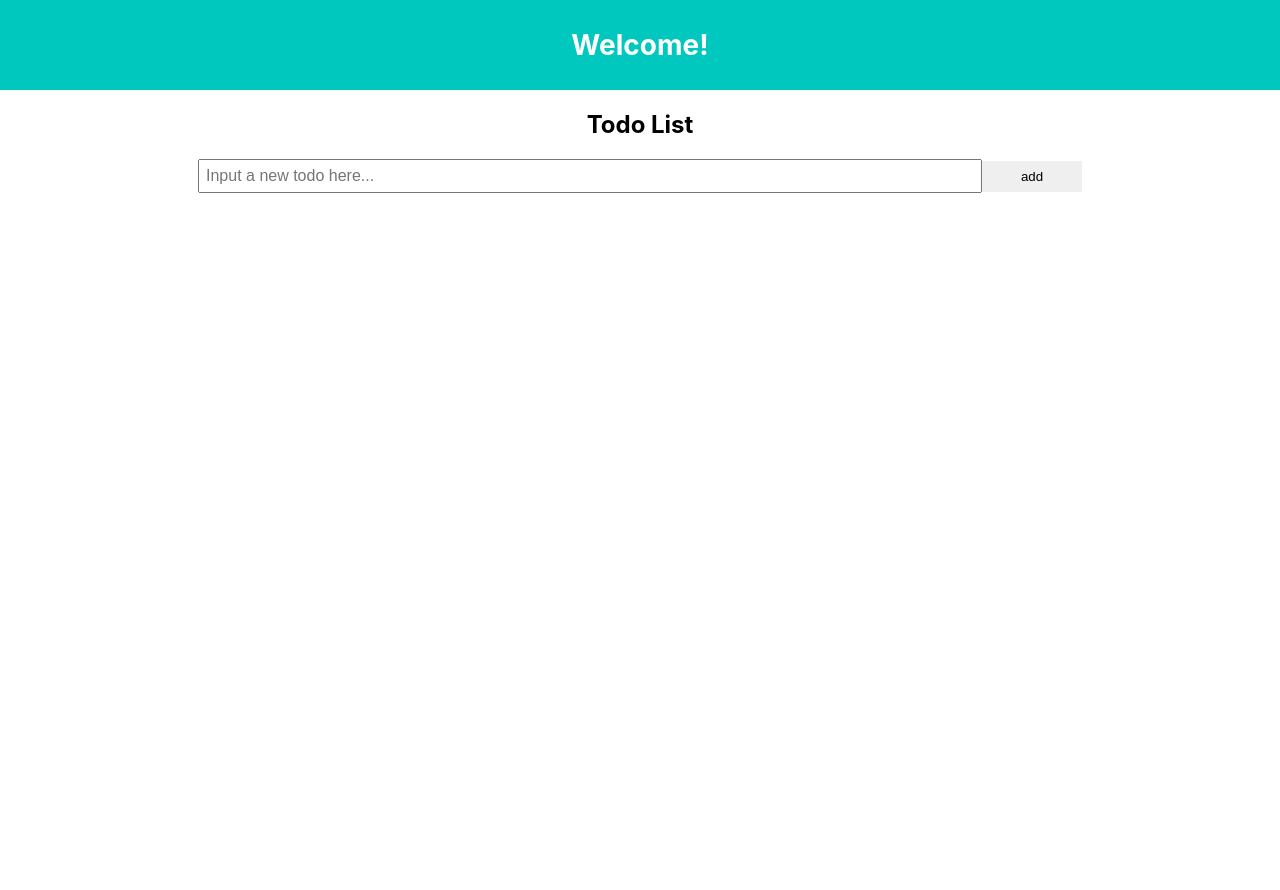
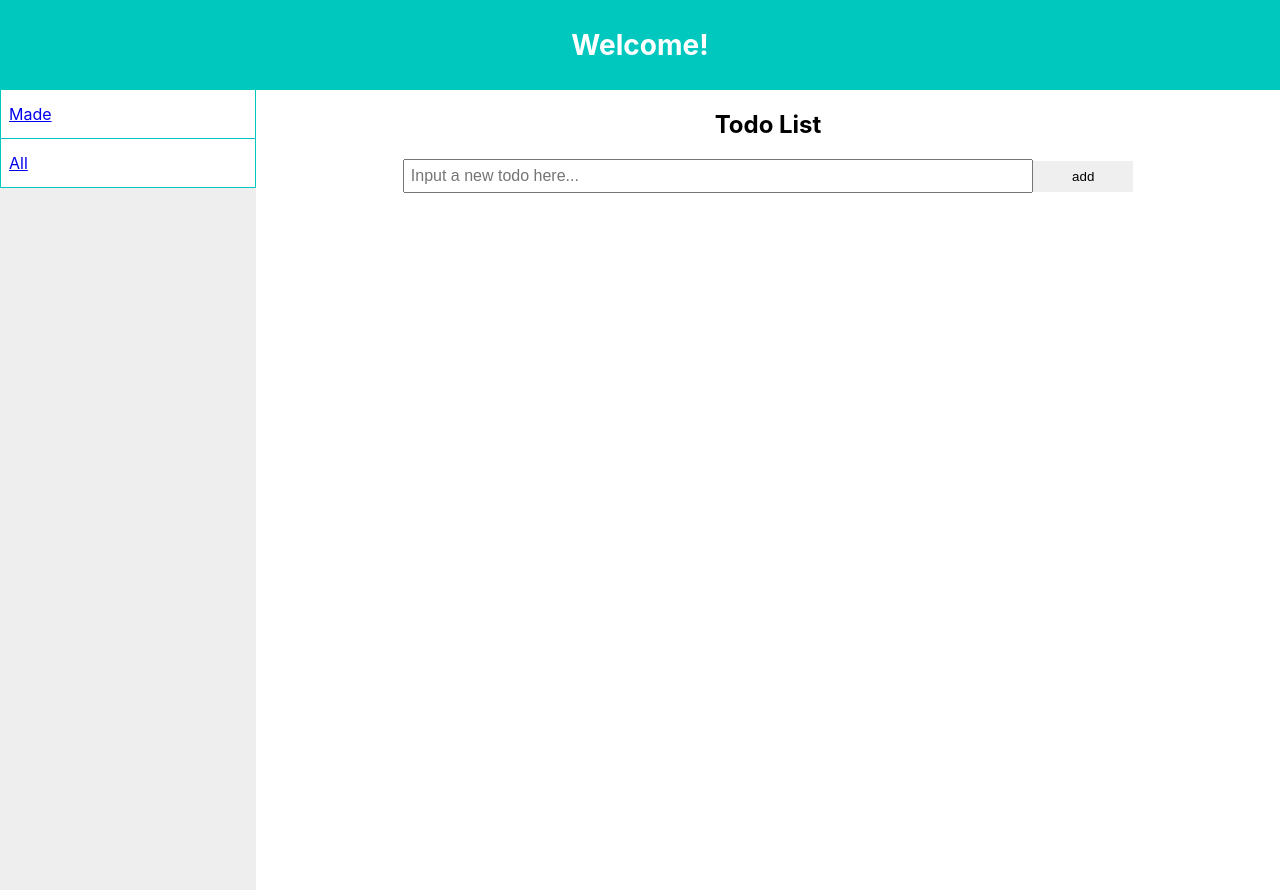
Before and after one commit to Huanxin1997/TodoList-React-Redux-2020-8-4, a React (Create React App) app: page /#/ in a window 1280 px wide. Before the commit the page ends 800 px from the top, so only its background shows below. Built offline with nearby package versions, Linux system fonts and the light colour scheme.

Commit message:
[TodoForm][Bruno/Hans] implement filter marked todoList

```diff
--- a/package.json
+++ b/package.json
@@ -9,6 +9,7 @@
     "react": "^16.13.1",
     "react-dom": "^16.13.1",
     "react-redux": "^7.2.1",
+    "react-router-dom": "^5.2.0",
     "react-scripts": "3.4.1",
     "redux": "^4.0.5"
   },
--- a/src/App.css
+++ b/src/App.css
@@ -13,7 +13,6 @@
 }
 
 .todo_container {
-  width: 700px;
   margin: 60px auto;
 }
 
@@ -41,3 +40,28 @@ header {
 .marked {
   text-decoration: line-through;
 }
+
+.container {
+  display: flex;
+  justify-content: space-around;
+  height: 100vh;
+}
+
+aside {
+  flex: 1;
+  min-width: 250px;
+  background-color: #eee;
+}
+
+.main {
+  flex: 4;
+  min-width: 650px;
+}
+
+aside div {
+  padding: 14px 8px;
+  text-align: left;
+  background-color: #fff;
+  border: 1px solid #00c8be;
+  border-top: none;
+}
--- a/src/App.js
+++ b/src/App.js
@@ -1,10 +1,9 @@
 import React from 'react';
 import {createStore} from 'redux';
 import { Provider } from 'react-redux';
-import reducer from './reducer'
+import reducer from './reducer';
 import './App.css';
-import TodoListContainer from './containers/TodoListContainer.jsx'
-import TodoFormContainer from './containers/TodoFormContainer.jsx'
+import Main from './components/Main';
 
 const store = createStore(reducer, window.__REDUX_DEVTOOLS_EXTENSION__ && window.__REDUX_DEVTOOLS_EXTENSION__());
 
@@ -13,9 +12,7 @@ function App() {
     <Provider store={store}>
       <div className="App">
         <header>Welcome!</header>
-        <h2>Todo List</h2>
-        <TodoFormContainer />
-        <TodoListContainer />
+        <Main />
       </div>
     </Provider>
   );
--- a/src/actions/index.js
+++ b/src/actions/index.js
@@ -17,3 +17,13 @@ export const REMOVE_TODO = index => ({
     type: "REMOVE_TODO",
     index: index
 })
+
+export const MARK_MARKED_TODO = index => ({
+    type: "MARK_MARKED_TODO",
+    index: index
+})
+
+export const REMOVE_MARKED_TODO = index => ({
+    type: "REMOVE_MARKED_TODO",
+    index: index
+})
--- /dev/null
+++ b/src/components/Main.jsx
@@ -0,0 +1,41 @@
+import React from 'react';
+import TodoListContainer from '../containers/TodoListContainer';
+import MarkedTodoListContainer from '../containers/MarkedTodoListContainer';
+import TodoFormContainer from '../containers/TodoFormContainer';
+import { HashRouter as Router, Link, Route } from 'react-router-dom';
+
+class Main extends React.Component {
+
+    markTodo = index => {
+        this.props.markToDo(index);
+    }
+
+    deleteTodo = index => {
+        this.props.removeTodo(index);
+    }
+
+    render() {
+        return (
+                <Router>
+                    <div className={"container"}>
+                        <aside>
+                            <Link to="/todoListMade">
+                                <div>Made</div>
+                            </Link>
+                            <Link to="/allTodoList">
+                                <div>All</div>
+                            </Link>
+                        </aside>
+                        <div className={"main"}>
+                            <h2>Todo List</h2>
+                            <TodoFormContainer />
+                            <Route path="/todoListMade" component={MarkedTodoListContainer} />
+                            <Route path="/allTodoList" component={TodoListContainer} />
+                        </div>
+                    </div>
+                </Router>
+        );
+    }
+
+}
+export default Main
--- /dev/null
+++ b/src/components/TodoList/MarkedTodoList.jsx
@@ -0,0 +1,32 @@
+import React from 'react';
+import TodoItem from '../TodoItem/TodoItem';
+
+class MarkedTodoList extends React.Component {
+
+    markTodo = index => {
+        this.props.markToDo(index);
+    }
+
+    deleteTodo = index => {
+        this.props.removeTodo(index);
+    }
+
+    createTodoList = () => {
+        let todoList = this.props.todoList.filter((value) => value.isMarked);
+        return todoList.map((value, index) => <TodoItem key={index} id={index} isMarked={value.isMarked} value={value.text} deleteTodo={this.deleteTodo} markTodo={this.markTodo} />);
+    }
+
+    componentWillUpdate() {
+        this.createTodoList();
+    }
+
+    render() {
+        return (
+            <div className="todo_container">
+                {this.createTodoList()}
+            </div>
+        );
+    }
+
+}
+export default MarkedTodoList;
--- /dev/null
+++ b/src/containers/MarkedTodoListContainer.jsx
@@ -0,0 +1,25 @@
+import { connect } from 'react-redux';
+import MarkedTodoList from '../components/TodoList/MarkedTodoList';
+import { MARK_MARKED_TODO, REMOVE_MARKED_TODO } from '../actions';
+
+const mapStateToProps = state => {
+    return {
+        todoList: state.todoList
+    }
+}
+
+const mapDispatchToProps = dispatch => {
+    return {
+        markToDo: index => {
+            dispatch(MARK_MARKED_TODO(index));
+        },
+        removeTodo: index => {
+            dispatch(REMOVE_MARKED_TODO(index));
+        }
+    }
+}
+
+export default connect(
+    mapStateToProps,
+    mapDispatchToProps
+)(MarkedTodoList);
--- a/src/reducer/todoList.js
+++ b/src/reducer/todoList.js
@@ -1,4 +1,6 @@
-const todoList = (state = [], action) => {
+let todos = [];
+
+const todoList = (state = todos, action) => {
     switch (action.type) {
         case "ADD_TODO":
             return [...state, {
@@ -9,13 +11,34 @@ const todoList = (state = [], action) => {
             state[action.index].isMarked = !state[action.index].isMarked;
             return [...state];
         case "REMOVE_TODO":
-            console.log(action.index)
             state.splice(action.index, 1);
-            console.log(state)
+            return [...state];
+        case "MARK_MARKED_TODO":
+            console.log("**********111***********")
+            state[findIndex(action.index)].isMarked = !state[action.index].isMarked;
+            return [...state];
+        case "REMOVE_MARKED_TODO":
+            console.log("************222***********")
+            state.splice(findIndex(action.index), 1);
             return [...state];
         default:
             return state;
     }
 }
 
+const findIndex = number => {
+    let flag = 0;
+    let todos = []
+    console.log("************3333***********")
+    todos.forEach((item, index) => {
+        console.log("***********************")
+        if(item.isMarked) {
+            flag ++;
+        }
+        if(flag === number) {
+            return index - 1;
+        }
+    })
+}
+
 export default todoList;
```
Also changed, not shown: 1 other file (tests, documents, lock files or other folders).
